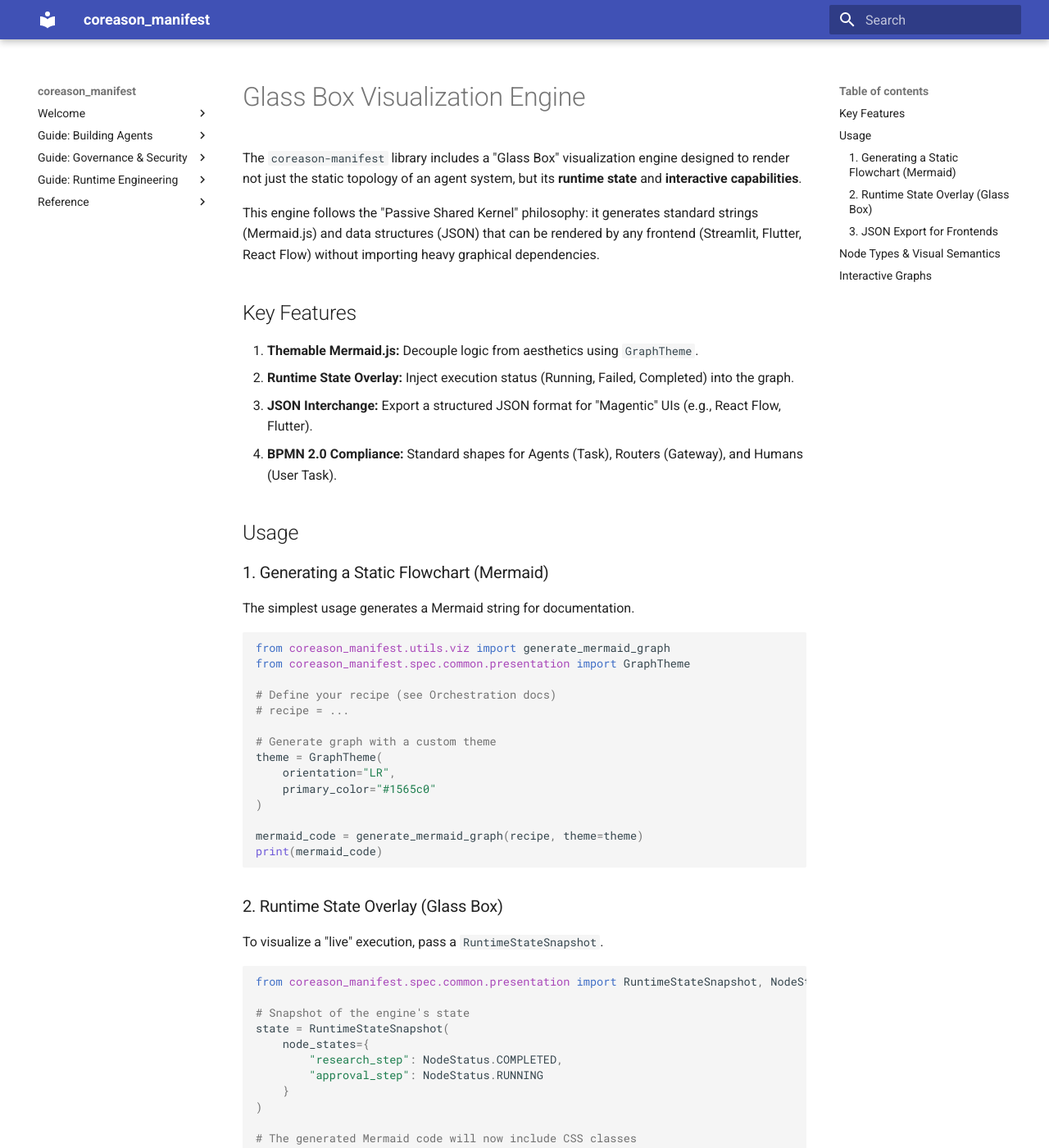
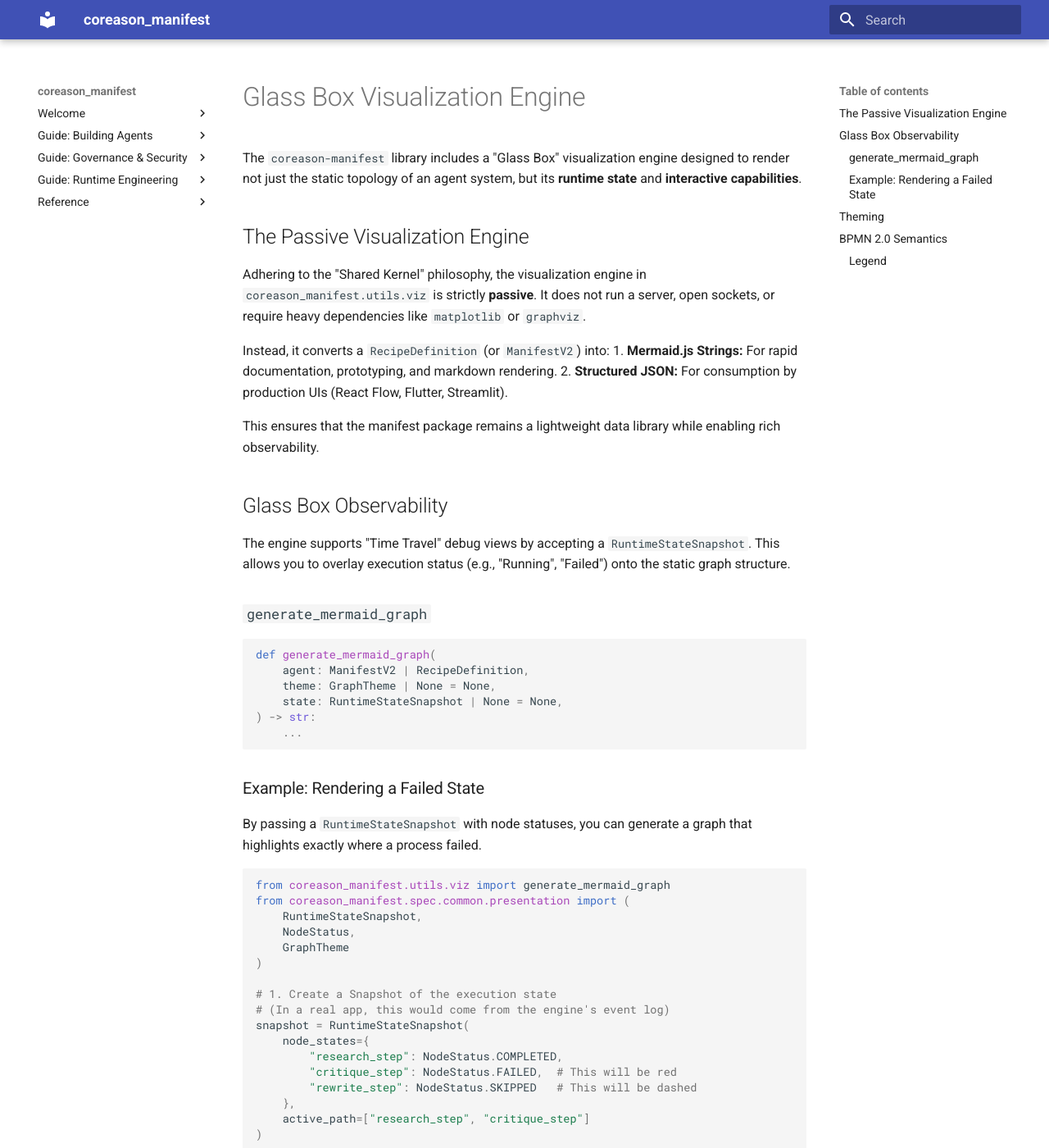
Before and after one commit to CoReason-AI/coreason-manifest, an MkDocs documentation site: the page built from docs/visualization.md, in a window 1280 px wide and 1400 px high. Shown: the whole window at 82% size. Built offline with MkDocs 1.6.1 and Material for MkDocs 9.7.7, drawn with Linux system fonts in a browser that asks for light colours; some of the changed text lies outside the part shown.

Commit message:
Update visualization and observability documentation for Glass Box Engine (#494)

````diff
--- a/docs/observability.md
+++ b/docs/observability.md
@@ -126,3 +126,44 @@
 | `integrity_hash` | `str` | SHA-256 hash of critical fields. | Yes |
 
 For details on how hashes are computed and verified, see [Audit Hashing & Integrity](audit_hashing.md).
+
+---
+
+## Runtime State Snapshotting
+
+To support "Glass Box" visualization, the engine must be able to capture its internal execution state at any point in time.
+
+**Concept:** "Snapshotting" is the process of serializing the current status of all nodes in a recipe into a passive data structure (`RuntimeStateSnapshot`). This snapshot is then passed to the manifest package purely for rendering purposes (no side effects).
+
+### Model: `RuntimeStateSnapshot`
+
+**Import:**
+```python
+from coreason_manifest.spec.common.presentation import RuntimeStateSnapshot
+```
+
+**Fields:**
+
+| Field | Type | Description |
+| :--- | :--- | :--- |
+| `node_states` | `Dict[str, NodeStatus]` | A map of Node IDs to their current status. |
+| `active_path` | `List[str]` | A list of Node IDs representing the current execution path (highlighted edges). |
+
+### Enum: `NodeStatus`
+
+Represents the lifecycle state of a single node.
+
+**Import:**
+```python
+from coreason_manifest.spec.common.presentation import NodeStatus
+```
+
+**Values:**
+
+| Value | Description | Visual Effect (Default Theme) |
+| :--- | :--- | :--- |
+| `PENDING` | Node is waiting to be executed. | Grey dashed border. |
+| `RUNNING` | Node is currently executing. | Yellow border with pulse animation. |
+| `COMPLETED` | Node finished successfully. | Green border. |
+| `FAILED` | Node encountered an error. | Red border. |
+| `SKIPPED` | Node was bypassed (e.g., logic branch). | Grey dotted line. |
--- a/docs/visualization.md
+++ b/docs/visualization.md
@@ -2,106 +2,89 @@
 
 The `coreason-manifest` library includes a "Glass Box" visualization engine designed to render not just the static topology of an agent system, but its **runtime state** and **interactive capabilities**.
 
-This engine follows the "Passive Shared Kernel" philosophy: it generates standard strings (Mermaid.js) and data structures (JSON) that can be rendered by any frontend (Streamlit, Flutter, React Flow) without importing heavy graphical dependencies.
+## The Passive Visualization Engine
 
-## Key Features
+Adhering to the "Shared Kernel" philosophy, the visualization engine in `coreason_manifest.utils.viz` is strictly **passive**. It does not run a server, open sockets, or require heavy dependencies like `matplotlib` or `graphviz`.
 
-1.  **Themable Mermaid.js:** Decouple logic from aesthetics using `GraphTheme`.
-2.  **Runtime State Overlay:** Inject execution status (Running, Failed, Completed) into the graph.
-3.  **JSON Interchange:** Export a structured JSON format for "Magentic" UIs (e.g., React Flow, Flutter).
-4.  **BPMN 2.0 Compliance:** Standard shapes for Agents (Task), Routers (Gateway), and Humans (User Task).
+Instead, it converts a `RecipeDefinition` (or `ManifestV2`) into:
+1.  **Mermaid.js Strings:** For rapid documentation, prototyping, and markdown rendering.
+2.  **Structured JSON:** For consumption by production UIs (React Flow, Flutter, Streamlit).
 
-## Usage
+This ensures that the manifest package remains a lightweight data library while enabling rich observability.
 
-### 1. Generating a Static Flowchart (Mermaid)
+## Glass Box Observability
 
-The simplest usage generates a Mermaid string for documentation.
+The engine supports "Time Travel" debug views by accepting a `RuntimeStateSnapshot`. This allows you to overlay execution status (e.g., "Running", "Failed") onto the static graph structure.
+
+### `generate_mermaid_graph`
+
+```python
+def generate_mermaid_graph(
+    agent: ManifestV2 | RecipeDefinition,
+    theme: GraphTheme | None = None,
+    state: RuntimeStateSnapshot | None = None,
+) -> str:
+    ...
+```
+
+### Example: Rendering a Failed State
+
+By passing a `RuntimeStateSnapshot` with node statuses, you can generate a graph that highlights exactly where a process failed.
 
 ```python
 from coreason_manifest.utils.viz import generate_mermaid_graph
-from coreason_manifest.spec.common.presentation import GraphTheme
-
-# Define your recipe (see Orchestration docs)
-# recipe = ...
-
-# Generate graph with a custom theme
-theme = GraphTheme(
-    orientation="LR",
-    primary_color="#1565c0"
+from coreason_manifest.spec.common.presentation import (
+    RuntimeStateSnapshot,
+    NodeStatus,
+    GraphTheme
 )
 
-mermaid_code = generate_mermaid_graph(recipe, theme=theme)
-print(mermaid_code)
+# 1. Create a Snapshot of the execution state
+# (In a real app, this would come from the engine's event log)
+snapshot = RuntimeStateSnapshot(
+    node_states={
+        "research_step": NodeStatus.COMPLETED,
+        "critique_step": NodeStatus.FAILED,  # This will be red
+        "rewrite_step": NodeStatus.SKIPPED   # This will be dashed
+    },
+    active_path=["research_step", "critique_step"]
+)
+
+# 2. Generate the Mermaid graph with the snapshot
+mermaid_code = generate_mermaid_graph(my_recipe, state=snapshot)
+
+# 3. Render in Markdown (e.g., inside a Jupyter Notebook or Streamlit)
+# st.markdown(f"```mermaid\n{mermaid_code}\n```")
 ```
 
-### 2. Runtime State Overlay (Glass Box)
+## Theming
 
-To visualize a "live" execution, pass a `RuntimeStateSnapshot`.
+The visual appearance of the graph is fully customizable via the `GraphTheme` schema. This allows consuming applications to inject brand colors and style overrides without modifying the core library.
 
 ```python
-from coreason_manifest.spec.common.presentation import RuntimeStateSnapshot, NodeStatus
-
-# Snapshot of the engine's state
-state = RuntimeStateSnapshot(
-    node_states={
-        "research_step": NodeStatus.COMPLETED,
-        "approval_step": NodeStatus.RUNNING
+theme = GraphTheme(
+    primary_color="#6200ea",  # Brand Primary
+    orientation="LR",         # Left-to-Right layout
+    node_styles={
+        "agent": "fill:#ede7f6,stroke:#6200ea,stroke-width:2px",
+        "failed": "fill:#ffebee,stroke:#c62828,stroke-width:3px"
     }
 )
-
-# The generated Mermaid code will now include CSS classes
-# (e.g., class approval_step running;)
-mermaid_code = generate_mermaid_graph(recipe, state=state)
 ```
 
-**Supported States:**
-*   `PENDING` (Default)
-*   `RUNNING` (Pulsing animation)
-*   `COMPLETED` (Green border)
-*   `FAILED` (Red border)
-*   `SKIPPED` (Dashed line)
+## BPMN 2.0 Semantics
 
-### 3. JSON Export for Frontends
+The engine maps Coreason concepts to standard BPMN 2.0 shapes to ensure familiarity for business users and system architects.
 
-For rich UIs like Flutter or React Flow, use the JSON export utility. This provides raw node/edge data with sanitization and metadata.
+| Node Type | Shape | Visual Representation | Meaning |
+| :--- | :--- | :--- | :--- |
+| **`AgentNode`** | Rectangle | `[ Task ]` | A unit of work performed by an Agent. |
+| **`RouterNode`** | Rhombus | `{ Decision }` | A gateway that routes flow based on logic. |
+| **`HumanNode`** | Hexagon | `{{ Interaction }}` | A step requiring human input or approval. |
+| **`CouncilStep`** | Double-lined Rect | `[[ Sub-process ]]` | A complex governance or voting process. |
 
-```python
-from coreason_manifest.utils.viz import to_graph_json
-
-graph_data = to_graph_json(recipe)
-
-# Structure:
-# {
-#   "nodes": [
-#     { "id": "step1", "type": "agent", "label": "Research", "x": 0, "y": 0, "config": {...} }
-#   ],
-#   "edges": [
-#     { "source": "step1", "target": "step2", "label": "success" }
-#   ],
-#   "theme": { ... }
-# }
-```
-
-## Node Types & Visual Semantics
-
-The engine maps Coreason Node types to BPMN 2.0 shapes:
-
-| Node Type | Mermaid Shape | Meaning |
-| :--- | :--- | :--- |
-| `AgentNode` | `[Rect]` | Standard Task / Unit of Work |
-| `RouterNode` | `{Rhombus}` | Exclusive Gateway (Decision) |
-| `HumanNode` | `{{Hexagon}}` | User Task (Human Input) |
-| `EvaluatorNode` | `([Stadium])` | Event-Based Gateway (Quality Gate) |
-| `GenerativeNode` | `[[Subroutine]]` | Sub-Process (Complex Solver) |
-| `SwitchStep` | `{Rhombus}` | Exclusive Gateway (ManifestV2) |
-| `CouncilStep` | `[[Subroutine]]` | Parallel Gateway (ManifestV2) |
-
-## Interactive Graphs
-
-If a node has an `InteractionConfig` with `transparency="interactive"`, the engine generates a clickable binding:
-
-```mermaid
-click step_id call_interaction_handler "Tooltip"
-```
-
-This allows the hosting application to define a JavaScript callback (`call_interaction_handler`) to open a configuration modal or debug view when the node is clicked.
+### Legend
+*   **Rectangle (`[ ]`)**: Standard Task.
+*   **Rhombus (`{ }`)**: Exclusive Gateway (Decision).
+*   **Hexagon (`{{ }}`)**: User Task (Interaction).
+*   **Double-lined Rect (`[[ ]]`)**: Sub-process or Collapsed Activity.
````
Also changed, not shown: docs/frontend_integration.md (+143 -9 lines).
